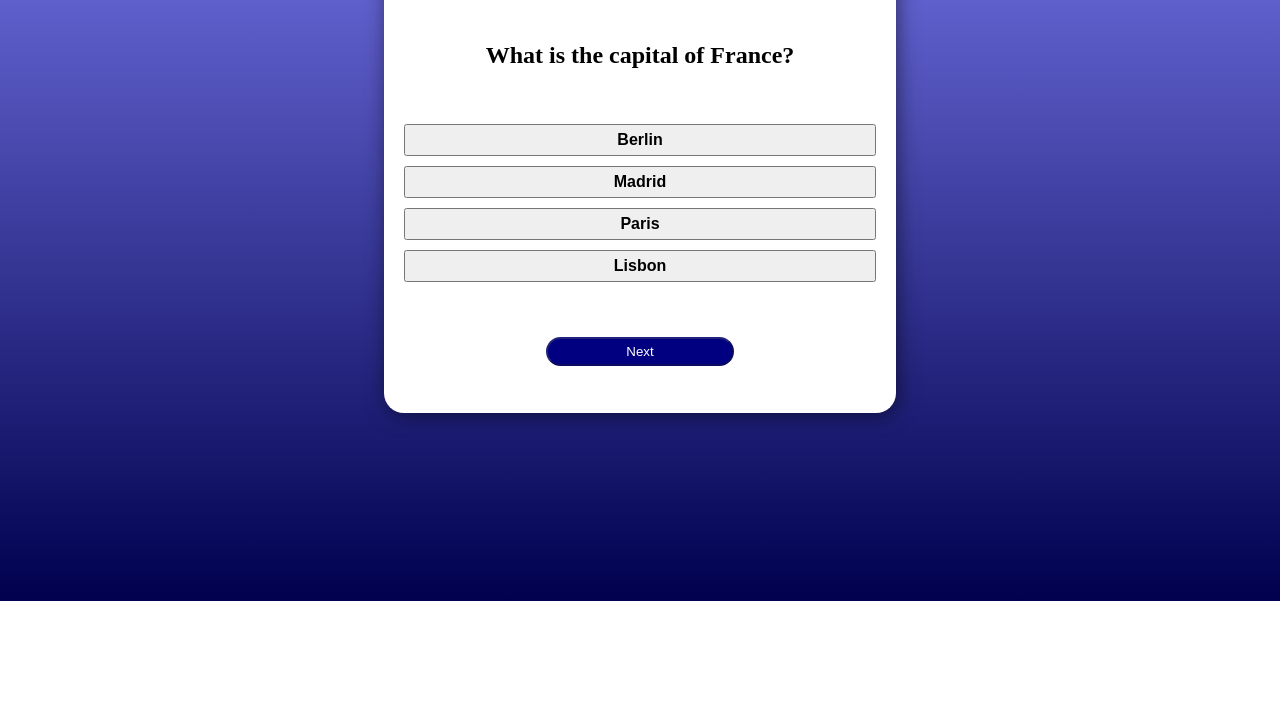
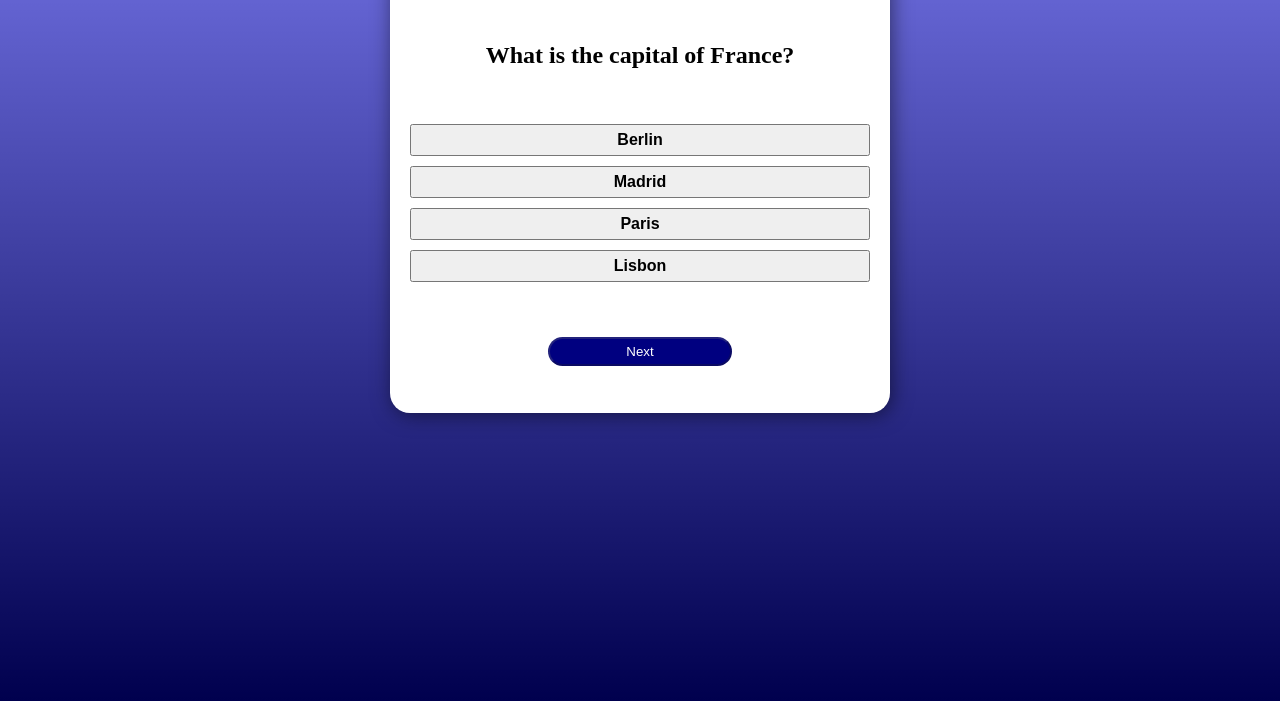
Before and after one commit to neupaneSushant/quizApp, a plain HTML site: page index.html in a window 1280 px wide. Shown: the part 199-900 px from the top of the page. Before the commit the page ends 800 px from the top, so only its background shows below. Drawn offline with Linux system fonts and the light colour scheme.

Commit message:
changed css

```diff
--- a/style.css
+++ b/style.css
@@ -5,11 +5,12 @@
   color: black;
 }
 body {
+    height: 100%;
   background: linear-gradient(180deg, rgb(0, 0, 238, 0.5), rgb(0, 0, 78));
 }
 
 .card {
-  max-width: 512px;
+  max-width: 500px;
   min-height: 512px;
   margin: 100 auto;
   display: flex;
```
